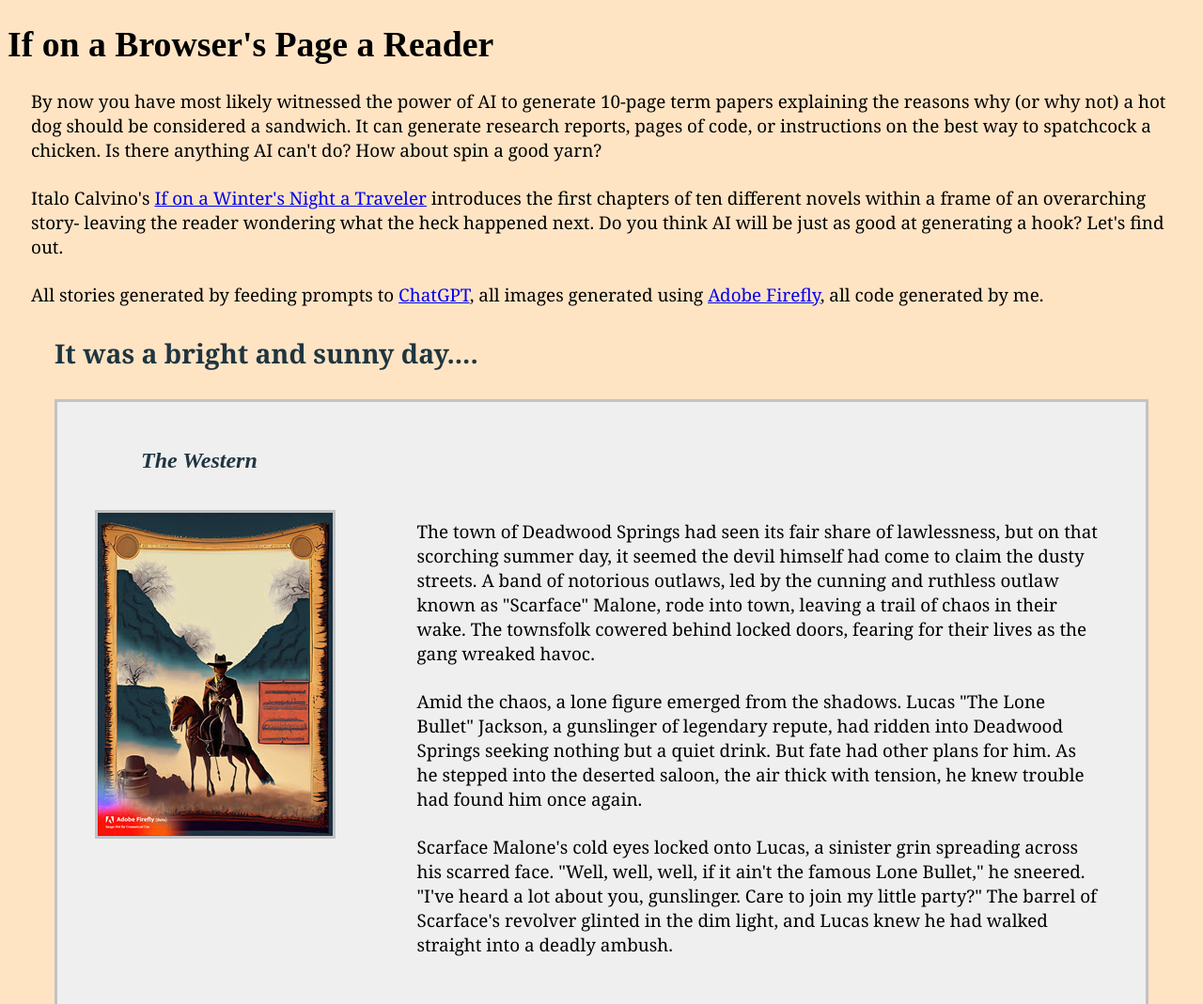
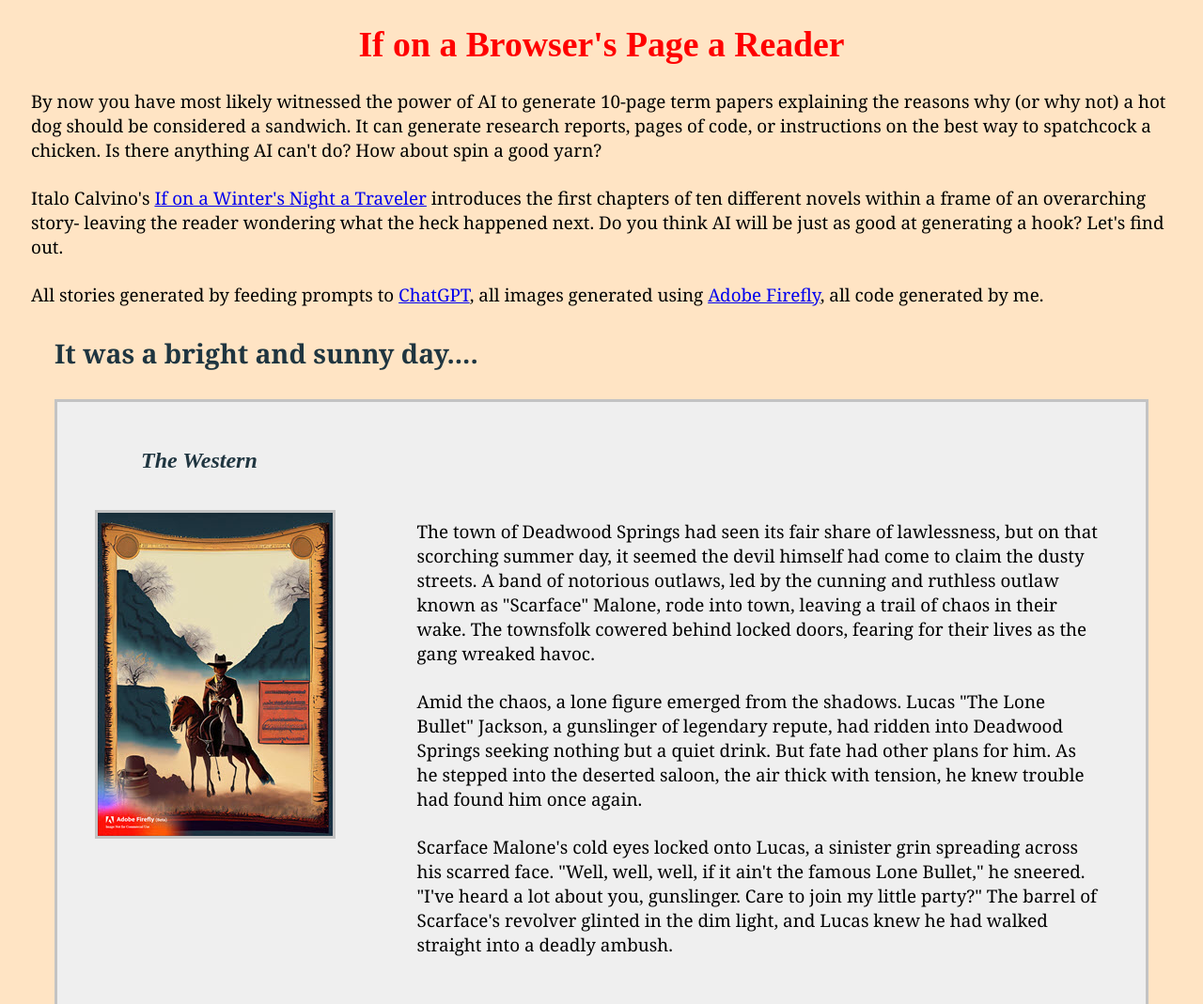
Before and after one commit to LaunchCodeAllhubs/js-assignment-4-html-me-something-l-kovarik, a website: page index.html in a window 1280 px wide. Shown: the top 1069 px of the page at 94% size. Drawn offline with Linux system fonts and the light colour scheme.

Commit message:
update h1 to mainHeading

```diff
--- a/index.html
+++ b/index.html
@@ -9,7 +9,7 @@
 
 <body>
    <main>
-      <h1 id="main-heading">If on a Browser's Page a Reader</h1>
+      <h1 id="mainHeading">If on a Browser's Page a Reader</h1>
       <p>By now you have most likely witnessed the power of AI to generate 10-page term papers explaining the reasons
          why (or why not) a
          hot dog should be considered a sandwich. It can generate research reports, pages of code, or instructions on
--- a/styles.css
+++ b/styles.css
@@ -1,5 +1,5 @@
 /* Write your CSS here! */
-h1.main-heading {
+#mainHeading {
     text-align: center;
     color: red;
 }
```
